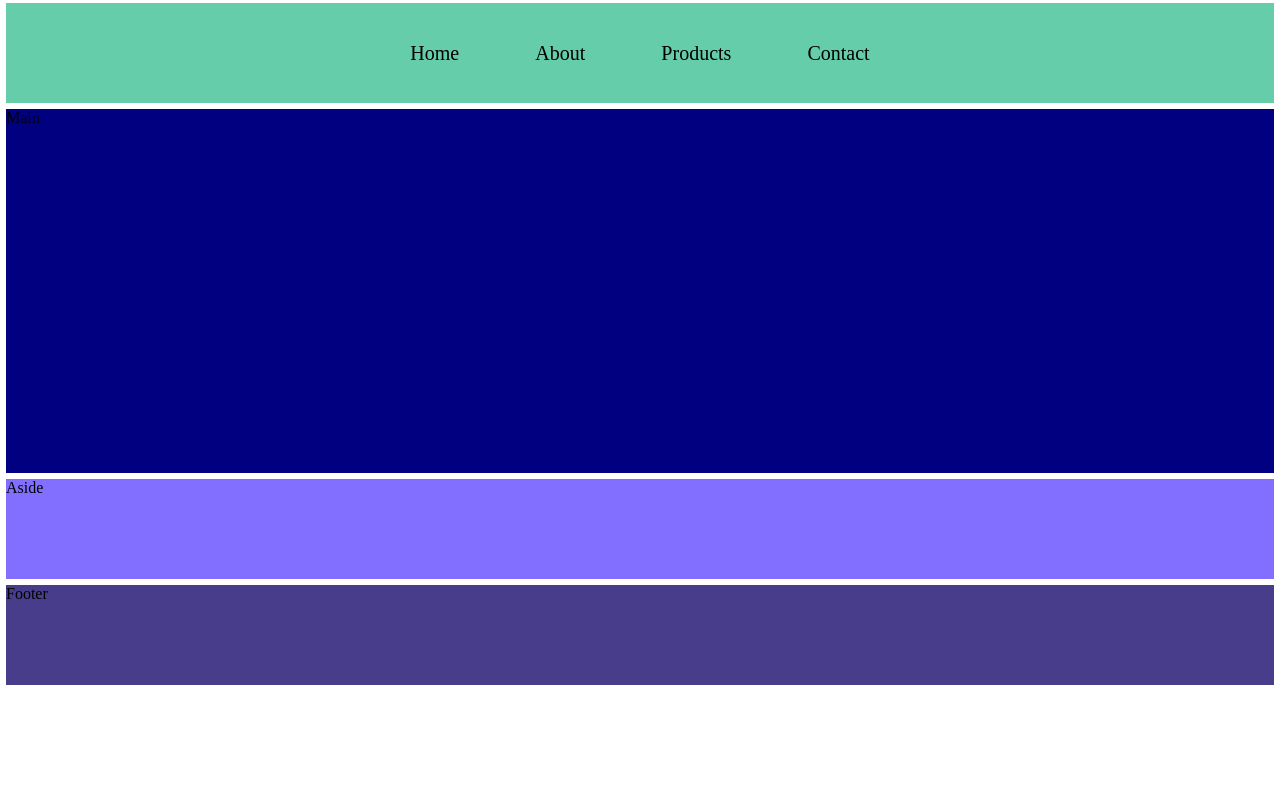
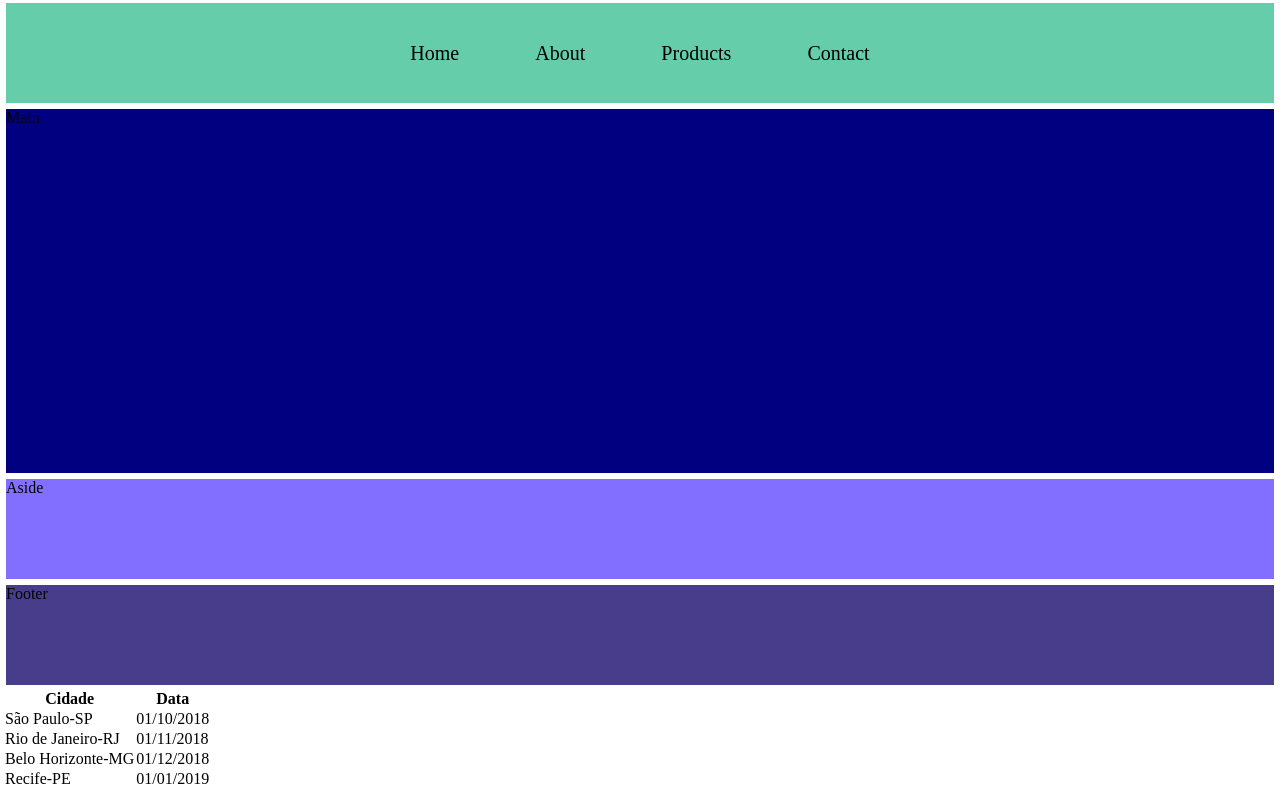
Before and after one commit to Brunon10/primeiro-site, a plain HTML site: page index.html in a window 1280 px wide. Shown: the part 109-902 px from the top of the page. Before the commit the page ends 804 px from the top, so only its background shows below. Drawn offline with Linux system fonts and the light colour scheme.

Commit message:
Update index.html

```diff
--- a/index.html
+++ b/index.html
@@ -55,6 +55,28 @@
 	<script type="text/javascript" src="assets/js/script.js"></script>
 
 	<table>
-		<tr>
-		<td>
+		<thead>
+			<tr>
+				<th>Cidade</th>
+				<th>Data</th>
+			</tr>
+		</thead>
+		<tbody>
+			<tr>
+				<td>São Paulo-SP</td>
+				<td>01/10/2018</td>
+			</tr>
+			<tr>
+				<td>Rio de Janeiro-RJ</td>
+				<td>01/11/2018</td>
+			</tr>
+			<tr>
+				<td>Belo Horizonte-MG</td>
+				<td>01/12/2018</td>
+			</tr>
+			<tr>
+				<td>Recife-PE</td>
+				<td>01/01/2019</td>
+			</tr>
+		</tbody>
 </body>
```
